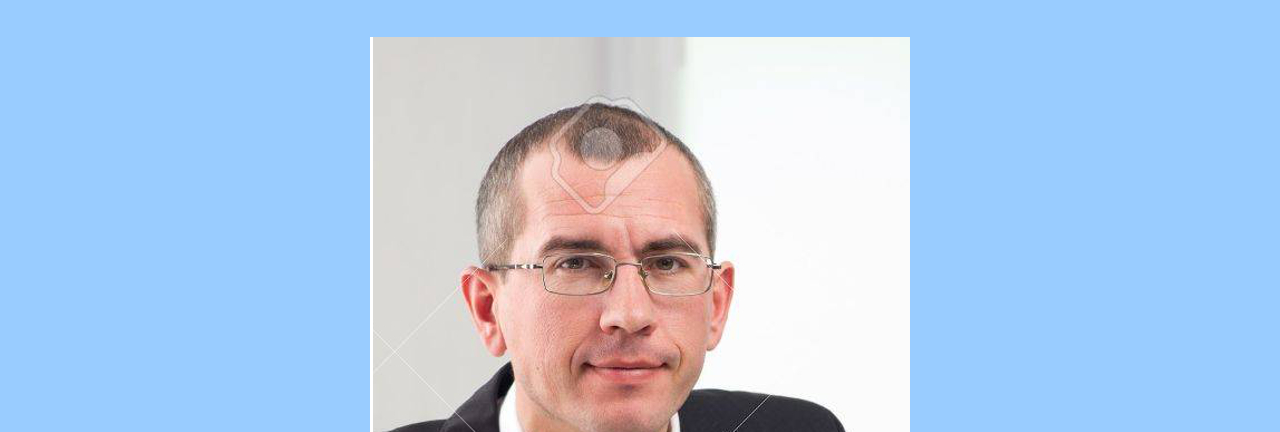
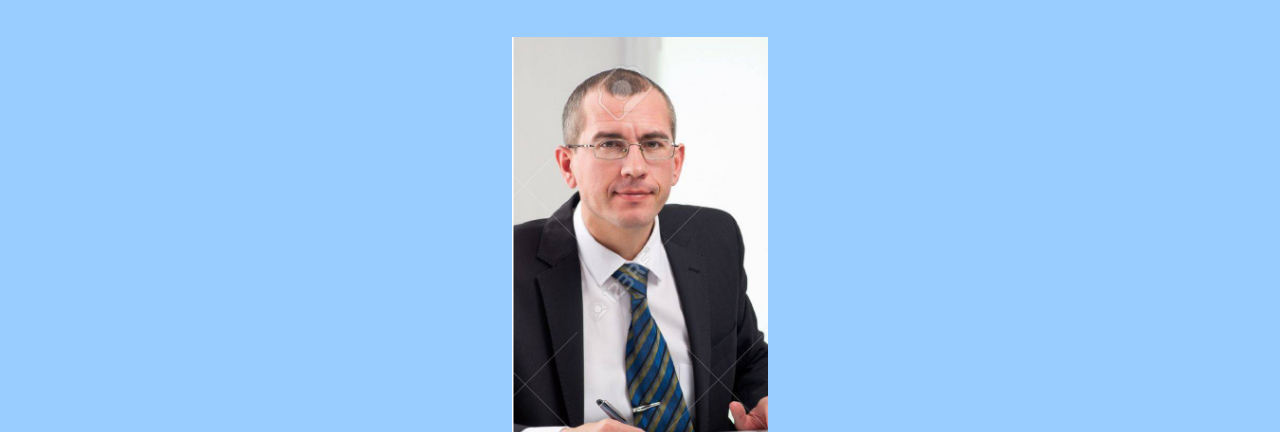
Before and after one commit to befszesz/befszesz.github.io, a plain HTML site: page tagjaink.html in a window 1280 px wide. Shown: the part 368-800 px from the top of the page. Drawn offline with Linux system fonts and the light colour scheme.

Commit message:
menu change, image resize

```diff
--- a/style.css
+++ b/style.css
@@ -18,7 +18,7 @@ div.kep{
 	display:inline-block;
 }
 img{
-	max-width:100%;
+	max-width:20%;
 	display:inline-block;
 }
 div#root{
```
Also changed, not shown: index.html (+1 -1 lines).
